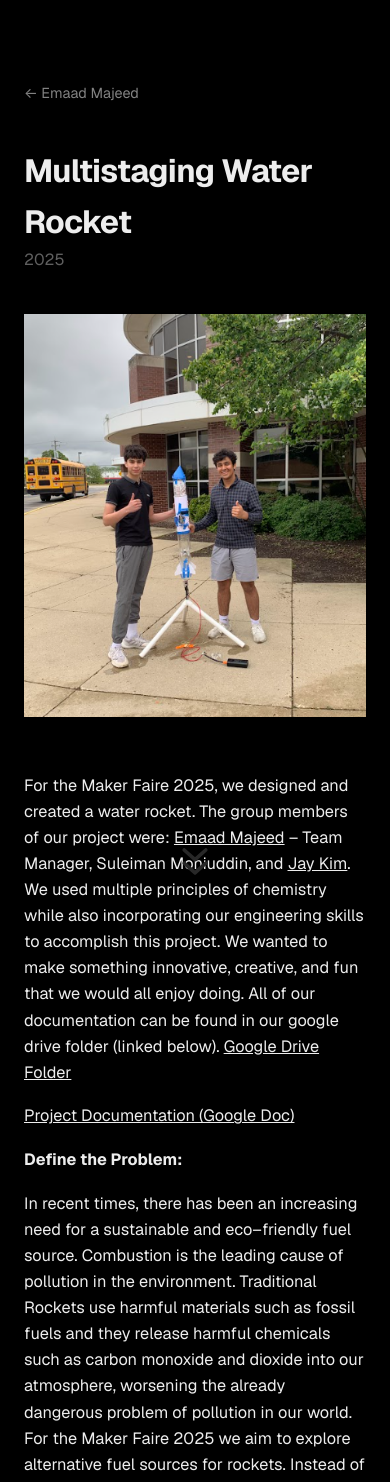
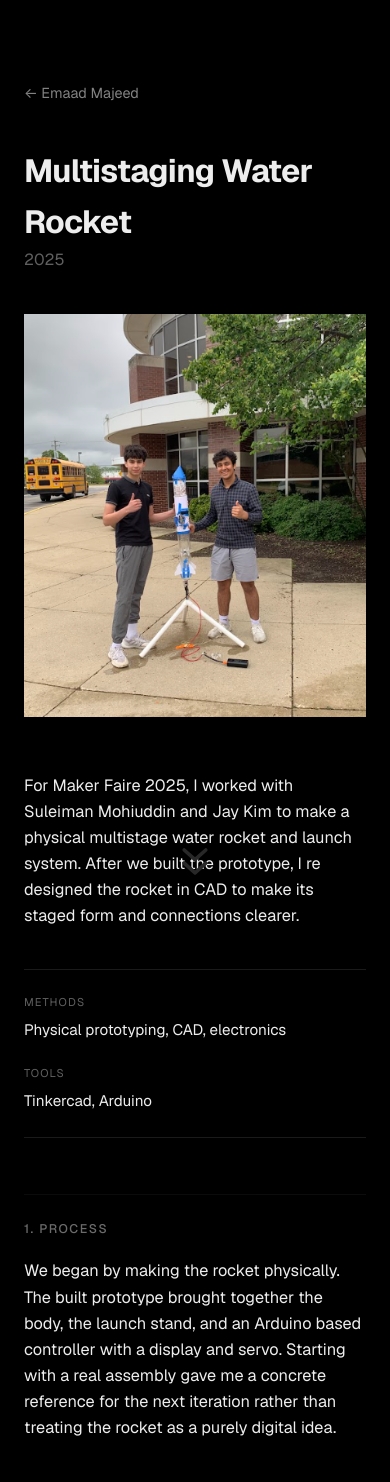
Before and after one commit to emaad-majeed/emaad-majeed.github.io, a Jekyll site: the page built from _projects/water-rocket.md, in a window 390 px wide. Shown: the top 1482 px of the page. Built offline with Jekyll 4.4.1, drawn with Linux system fonts in a browser that asks for light colours; some of the changed text lies outside the part shown; grey boxes are pictures that could not be loaded.

Commit message:
Update water rocket project page

```diff
--- a/_projects/water-rocket.md
+++ b/_projects/water-rocket.md
@@ -1,6 +1,7 @@
 ---
 title: "Multistaging Water Rocket"
 year: "2025"
+class: "wide water-rocket-layout"
 featured: true
 thumb: "/assets/projects/water-rocket/thumb.png"
 featured_order: 6
@@ -13,77 +14,88 @@
 blurb: "A multistage water propelled rocket built for Maker Faire 2025 using air and water pressure."
 ---
 
-For the Maker Faire 2025, we designed and created a water rocket. The group members of our project were: [Emaad Majeed](https://emaadmajeedengineering.com/makerfaire-2025-multistaging-water-rocket/) – Team Manager, Suleiman Mohiuddin, and [Jay Kim](https://jayyoungkim.wordpress.com/maker-faire-2025/). We used multiple principles of chemistry while also incorporating our engineering skills to accomplish this project. We wanted to make something innovative, creative, and fun that we would all enjoy doing. All of our documentation can be found in our google drive folder (linked below).
-[Google Drive Folder](https://drive.google.com/drive/folders/1QSSotiYyObDgM7XdwC-f8b0XvqyzKIN1?usp=sharing)
+For Maker Faire 2025, I worked with Suleiman Mohiuddin and Jay Kim to make a physical multistage water rocket and launch system. After we built the prototype, I re designed the rocket in CAD to make its staged form and connections clearer.
 
-[Project Documentation (Google Doc)](https://docs.google.com/document/d/e/2PACX-1vTNehrOdVGPvrKH-wq1wFbw2nVfDeTCcbdGQuLiJUqzl7mQr5_KufcLFxr8okMhxwIH32zGnZfOJLEA/pub)
+<dl class="meta">
+  <div><dt>Methods</dt><dd>Physical prototyping, CAD, electronics</dd></div>
+  <div><dt>Tools</dt><dd>Tinkercad, Arduino</dd></div>
+</dl>
 
-**Define the Problem:**
+## 1. Process
 
-In recent times, there has been an increasing need for a sustainable and eco–friendly fuel source. Combustion is the leading cause of pollution in the environment. Traditional Rockets use harmful materials such as fossil fuels and they release harmful chemicals such as carbon monoxide and dioxide into our atmosphere, worsening the already dangerous problem of pollution in our world. For the Maker Faire 2025 we aim to explore alternative fuel sources for rockets. Instead of using fuel and oil, we aim to use water, a renewable and eco-friendly source of energy, powered by water and air pressure. In this project, we need to use water for energy while also trying to maximize its performance and efficiency.
+<div class="project-step physical-step" markdown="1">
+<div class="step-copy" markdown="1">
 
-*Chemistry Principles:*
+We began by making the rocket physically. The built prototype brought together the body, the launch stand, and an Arduino based controller with a display and servo. Starting with a real assembly gave me a concrete reference for the next iteration rather than treating the rocket as a purely digital idea.
 
-In our water rocket project, we apply chemistry principles to understand how gases behave under pressure. By pumping air into the bottle, we compress the gas, increasing its pressure according to Boyle’s Law, which states that pressure and volume are inversely related at constant temperature. This high-pressure air stores potential energy, and when the rocket is released, the air rapidly expands, forcing water out and generating thrust. This process converts the chemical behavior of gases under pressure into mechanical motion, allowing us to launch the rocket. Understanding this gas behavior helps us optimize the air and water ratio for maximum performance.
+</div>
+<div class="step-images" markdown="1">
 
-**Generate Concepts:**
+<figure class="process-image">
+  <img src="/assets/projects/water-rocket/image.png" alt="Physical water rocket prototype mounted on the launch stand">
+  <figcaption aria-hidden="true">Physical water rocket prototype mounted on the launch stand</figcaption>
+</figure>
+<figure class="process-image">
+  <img src="/assets/projects/water-rocket/image-1.png" alt="Physical water rocket prototype with its electronics exposed">
+  <figcaption aria-hidden="true">Physical water rocket prototype with its electronics exposed</figcaption>
+</figure>
+<figure class="process-image">
+  <img src="/assets/projects/water-rocket/arduino-model-2025.png" alt="Arduino breadboard controller with a display and servo">
+  <figcaption aria-hidden="true">Arduino breadboard controller with a display and servo</figcaption>
+</figure>
+<figure class="process-image">
+  <img src="/assets/projects/water-rocket/maker-faire-2025-1.png" alt="Circuit diagram connecting an Arduino, display and servo">
+  <figcaption aria-hidden="true">Circuit diagram connecting an Arduino, display and servo</figcaption>
+</figure>
 
-There can be several different concepts to choose from for this project. Below are several ideas:
+</div>
+</div>
 
-1. **Water pulse jet rocket**: This rocket uses rapid, repeated bursts of water and air from a chamber to create a pulse like propulsion. This would only use water and air
-2. **Water rocket glider hybrid**: This rocket launches using water pressure. At the peak of the launch, glider wings will deploy, leading to it slowly descending and gathering a lot of distance horizontally
-3. **Water propulsion rocket with adjustable nozzle**: This project would use standard water rocket mechanics but with an adjustable nozzle to control how water is lost during the launch. Different nozzles can be used to test efficiency.
-4. **Multistage water rocket**: In this rocket, two or more bottles are stacked and connected together. During the launch, the first stage initiates and the rocket launches with water pressure. While in the air at peak pressure, the second stage initiates, and a second stage detaches and launches with its own water/air pressure.
-5. **Water Rocket with internal ballast control**: This rocket has a mechanism within it, controlling and shifting the weight during the flight to change the center of gravity.
+<div class="project-step cad-step" markdown="1">
+<div class="step-copy" markdown="1">
 
-**Develop a Solution:**
+After the physical prototype, I re designed the rocket in CAD. I modeled the two stages as connected pieces, then worked through the body sections, fins, coupler, and controller enclosure as distinct elements. The CAD model made the relationship between the stages visible and gives the design a clear basis for another physical version.
 
-We are building a model multi-stage water propelled rocket in order to create a fuel solution that is cheaper, environmentally sustainable, and a more efficient way to utilize a fuel source to power rockets and other combustion propulsion based engines. This rocket uses two or more bottles, where each stage launches independently. The first stage provides the initial launch and thrust. The second stage launches independently using momentum from the first launch and its own propulsion. Other designs are wasteful of fuel from natural resources that are limited and also are extremely expensive for any commercial use.
+</div>
+<div class="step-images" markdown="1">
 
-Research:
+<figure class="process-image cad-overview">
+  <img src="/assets/projects/water-rocket/3d-model.png" alt="CAD view of the redesigned rocket with its two stages separated">
+  <figcaption aria-hidden="true">CAD view of the redesigned rocket with its two stages separated</figcaption>
+</figure>
+<figure class="process-image">
+  <img src="/assets/projects/water-rocket/render-01.png" alt="CAD render of the redesigned rocket beside its controller enclosure">
+  <figcaption aria-hidden="true">CAD render of the redesigned rocket beside its controller enclosure</figcaption>
+</figure>
+<figure class="process-image">
+  <img src="/assets/projects/water-rocket/render-02.png" alt="CAD view of the lower stage nozzle and the upper stage connection">
+  <figcaption aria-hidden="true">CAD view of the lower stage nozzle and the upper stage connection</figcaption>
+</figure>
+<figure class="process-image">
+  <img src="/assets/projects/water-rocket/render-03.png" alt="CAD close view of the coupler between the two stages">
+  <figcaption aria-hidden="true">CAD close view of the coupler between the two stages</figcaption>
+</figure>
+<figure class="process-image">
+  <img src="/assets/projects/water-rocket/render-04.png" alt="CAD render of the controller enclosure">
+  <figcaption aria-hidden="true">CAD render of the controller enclosure</figcaption>
+</figure>
 
-[Research Video (YouTube)](https://www.youtube.com/watch?v=KYQx9Sr7S38)
+</div>
+</div>
 
-**Construct and Test a Prototype:**
+## 2. Final Design
 
-[3D Modeling](https://glenbrook225484.autodesk360.com/g/shares/SH286ddQT78850c0d8a4cd14dc1f8639bad2)
+<div class="project-step final-step" markdown="1">
+<div class="step-copy" markdown="1">
 
-![Water rocket sketch](/assets/projects/water-rocket/water-rocket-sketch.png)
+The project now holds both stages of the work: a physical prototype that was built and tested first, and a later CAD redesign that clarifies the multistage assembly. Making the prototype before modeling it gave the re design a direct connection to the real rocket, launch stand, and controller rather than starting from an abstract concept.
 
-![3D model](/assets/projects/water-rocket/3d-model.png)
+</div>
+<div class="step-images" markdown="1">
 
-![The lower stage standing beside the launch controller](/assets/projects/water-rocket/render-01.png)
-![Stage separation seen from below, with the upper stage nozzle clear of the coupler](/assets/projects/water-rocket/render-02.png)
-![Close view of the coupler collar and its retaining clips](/assets/projects/water-rocket/render-03.png)
-![The launch controller enclosure](/assets/projects/water-rocket/render-04.png)
-![Render of the rocket at stage separation, the upper stage lifting off the coupler](/assets/projects/water-rocket/render-05.png)
-
-[TinkerCad](https://www.tinkercad.com/things/elPIuS9y1Pw-maker-faire-2025/editel?returnTo=https%3A%2F%2Fwww.tinkercad.com%2Fdashboard%2Fdesigns%2Fcircuits&sharecode=bLE5LTWjfZFG1QfULEZQAYKS4VibtDNCHDa5rSSaP3Y)
-
-![TinkerCad model](/assets/projects/water-rocket/maker-faire-2025-1.png)
-
-Arduino Circuitry:
-
-![Arduino model](/assets/projects/water-rocket/arduino-model-2025.png)
-
-[Arduino Demo Video (Google Drive)](https://drive.google.com/file/d/1bLjLAnJrx5Z138bFRAU4pdC3BdD2hLZs/preview)
-
-Final Prototype
-
-![Final prototype](/assets/projects/water-rocket/image.png)
-
-![Final prototype detail](/assets/projects/water-rocket/image-1.png)
-
-**Evaluate Solution:**
-
-*Reflection:*
-
-Reflecting on our water rocket project, we faced both successes and setbacks that highlighted what it means to think like an engineer and critical problem-solver. One of the components that performed decently was our staging system—it wasn’t perfect, but it showed potential. The separation worked as intended, helping the rocket shed extra weight mid-flight and slightly increasing airtime. While it wasn’t as smooth or efficient as we hoped, it proved that the concept was valid and worth improving. With only one launch, we didn’t have the chance to refine the timing or structure of the stages, but we learned a lot from observing how it affected stability and thrust. In the future, we’d design a more reliable and lighter staging mechanism, test different detachment timings, and reinforce the connection points for cleaner separation. Despite other challenges—like limited testing and minor stability issues—this project helped us apply real scientific principles and learn how to adapt, analyze, and improve under pressure, just like real engineers.
-
-**Present Solution:**
-
-[Final Video](https://www.canva.com/design/DAGoFrzL6LU/T9HjOBf9G8_2yGPMaICjww/edit?utm_content=DAGoFrzL6LU&utm_campaign=designshare&utm_medium=link2&utm_source=sharebutton)
-
-*Daily Log*
-
-[Daily Log (Google Doc)](https://docs.google.com/document/d/e/2PACX-1vSb86L6MeVFkLDKhx2myBvZcYRFRwtS52-chLx0T1Pxes3i3dYPO72s2cTFYt_xLvmqbZzLefMMiOcP/pub)
+<figure class="process-image final-image">
+  <img src="/assets/projects/water-rocket/render-05.png" alt="CAD view of the two rocket stages separated at the coupler">
+  <figcaption aria-hidden="true">CAD view of the two rocket stages separated at the coupler</figcaption>
+</figure>
+</div>
+</div>
--- a/assets/css/style.css
+++ b/assets/css/style.css
@@ -276,6 +276,47 @@
   .tetris-layout .electronics-step .electronics-image-side { margin-top: 3rem; }
 }
 
+/* Water rocket page: pair the physical build and the later CAD re design with
+   their related images on larger screens, then preserve the text first order
+   on phones. */
+.water-rocket-layout .project-step {
+  display: grid;
+  grid-template-columns: repeat(2, minmax(0, 1fr));
+  gap: 4rem;
+  width: 100vw;
+  margin: 1.25rem calc(50% - 50vw) 4.5rem;
+  padding: 0 max(1.5rem, calc((100vw - 76rem) / 2));
+}
+.water-rocket-layout .step-copy,
+.water-rocket-layout .step-images { min-width: 0; }
+.water-rocket-layout .step-copy > :first-child,
+.water-rocket-layout .step-images > :first-child { margin-top: 0; }
+.water-rocket-layout .step-images {
+  display: grid;
+  grid-template-columns: repeat(2, minmax(0, 1fr));
+  gap: 1.5rem;
+  align-content: start;
+}
+.water-rocket-layout .project-step figure { margin: 0; }
+.water-rocket-layout .cad-overview { grid-column: 1 / -1; }
+.water-rocket-layout .final-image { grid-column: 1 / -1; }
+@media (min-width: 40.01rem) {
+  .water-rocket-layout .cad-step,
+  .water-rocket-layout .final-step { margin-top: calc(1.25rem + 1.75in); }
+}
+@media (max-width: 40rem) {
+  .water-rocket-layout .project-step {
+    display: block;
+    width: auto;
+    margin: 1.25rem 0 4.5rem;
+    padding: 0;
+  }
+  .water-rocket-layout .step-images { display: block; }
+  .water-rocket-layout .project-step figure { margin: 0 0 3rem; }
+  .water-rocket-layout .step-images > :first-child { margin-top: 3rem; }
+  .water-rocket-layout .project-step figure:last-child { margin-bottom: 0; }
+}
+
 /* Pancake robot page: pair each design stage with its related images on
    larger screens, then return to the original text first sequence on phones. */
 .pancake-robot-layout .project-step {
```
